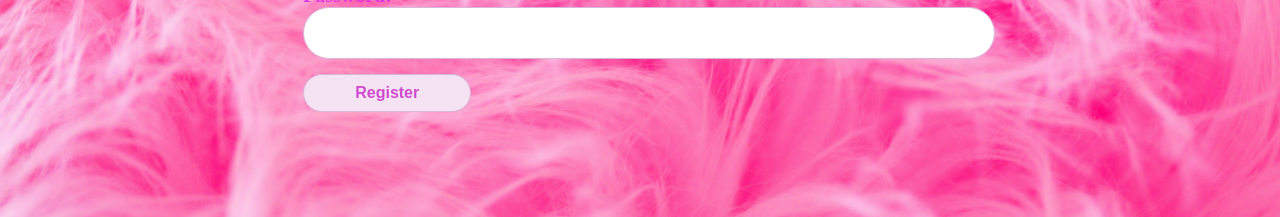
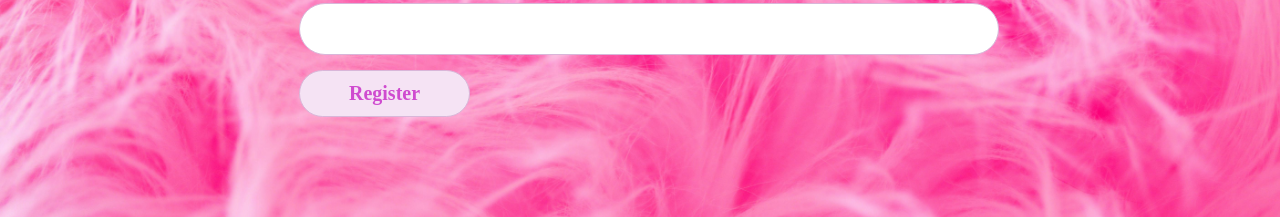
Before and after one commit to mairitikk/Back-End-New, a React (Vite) app in the folder front_end/: page /register in a window 1280 px wide. Shown: the part 466-683 px from the top of the page. Built offline with nearby package versions, Linux system fonts and the light colour scheme; a web font is replaced by a local one.

Commit message:
font weigt changes

```diff
--- a/front_end/src/styles/HomeComponent.module.css
+++ b/front_end/src/styles/HomeComponent.module.css
@@ -118,7 +118,7 @@ text-transform: uppercase;
     outline: none;
     width: 25%;
     font-size: medium;
-
+   font-family: 'Gloria Hallelujah', cursive;
     font-weight: bold;
 }
 
--- a/front_end/src/styles/RegistrationComponent.module.css
+++ b/front_end/src/styles/RegistrationComponent.module.css
@@ -11,6 +11,7 @@
 }
 .label{
     font-size: 20px;
+    font-weight: bold;
 }
 
 .registrationForm {
@@ -39,8 +40,10 @@
     outline: none;
     width: 25%;
     font-size: medium;
-
+   font-weight: bold;
+ font-family: 'Gloria Hallelujah', cursive;
     font-weight: bold;
+    font-size: 20px;
 }
 .registrationButton:hover {
  background: #d9b6d9;
```
